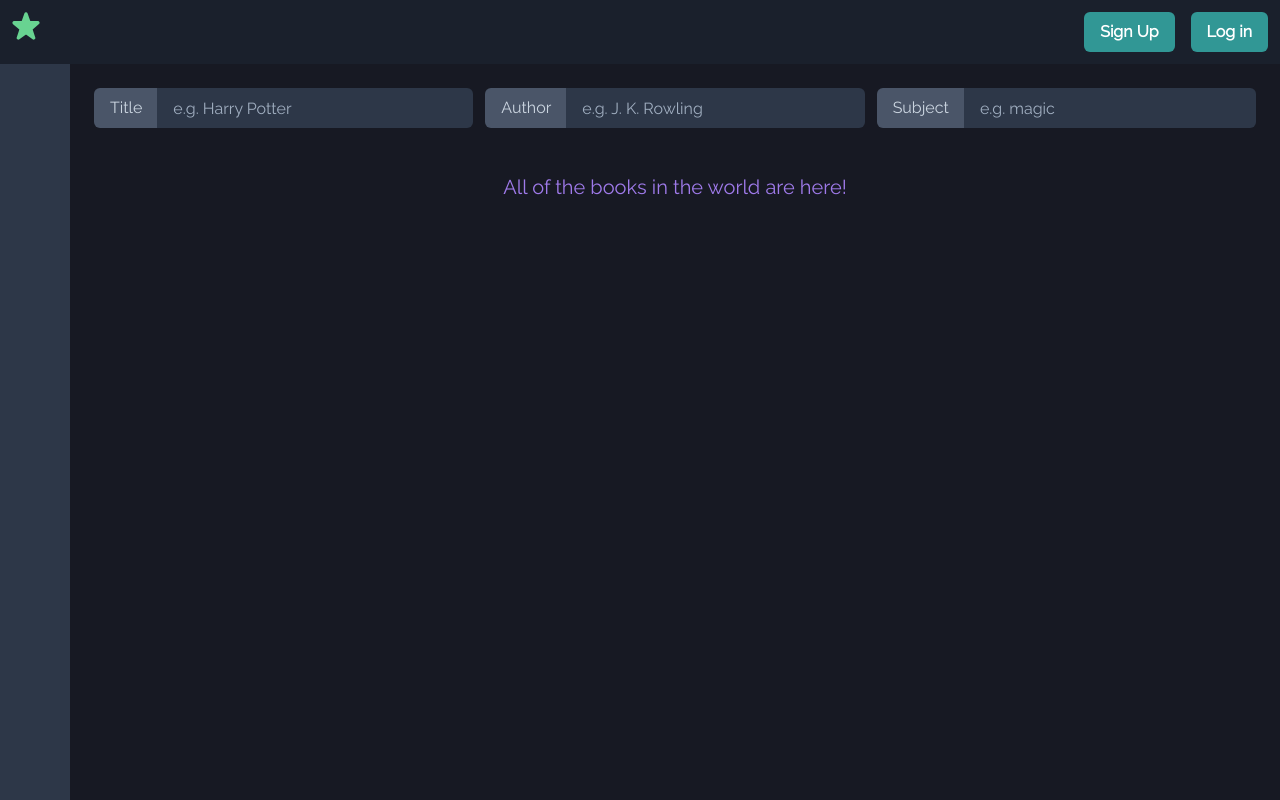
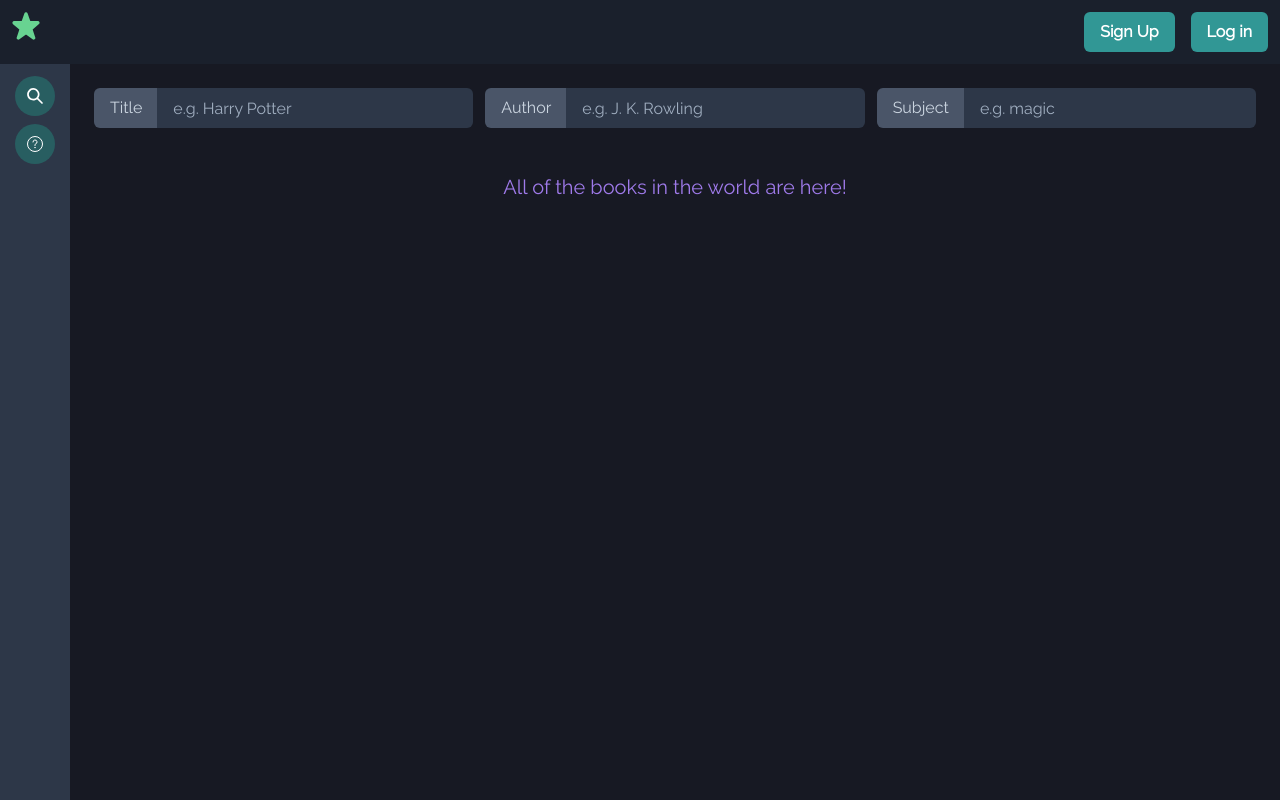
Before and after one commit to petkov113/search-books-app, a React (Create React App) app: page / in a window 1280 px wide. Built offline with nearby package versions, Linux system fonts and the light colour scheme.

Commit message:
add sidebar links

```diff
--- a/src/components/Sidebar.tsx
+++ b/src/components/Sidebar.tsx
@@ -1,8 +1,36 @@
-import { GridItem } from '@chakra-ui/react'
-import React from 'react'
+import { QuestionOutlineIcon, SearchIcon } from '@chakra-ui/icons'
+import { Center, Circle, GridItem, VStack } from '@chakra-ui/react'
+import { Link } from 'react-router-dom'
+
+const linkHoverStyles = { backgroundColor: 'teal.500', transition: 'all .2s' }
 
 const Sidebar = () => {
-  return <GridItem bg="gray.700"></GridItem>
+  return (
+    <GridItem as="nav" bg="gray.700" pt={3}>
+      <VStack as="ul">
+        <Link to="/">
+          <Circle
+            size="40px"
+            bg="teal.700"
+            color="white"
+            _hover={linkHoverStyles}
+          >
+            <SearchIcon />
+          </Circle>
+        </Link>
+        <Link to="/about">
+          <Circle
+            size="40px"
+            bg="teal.700"
+            color="white"
+            _hover={linkHoverStyles}
+          >
+            <QuestionOutlineIcon />
+          </Circle>
+        </Link>
+      </VStack>
+    </GridItem>
+  )
 }
 
 export default Sidebar
```
